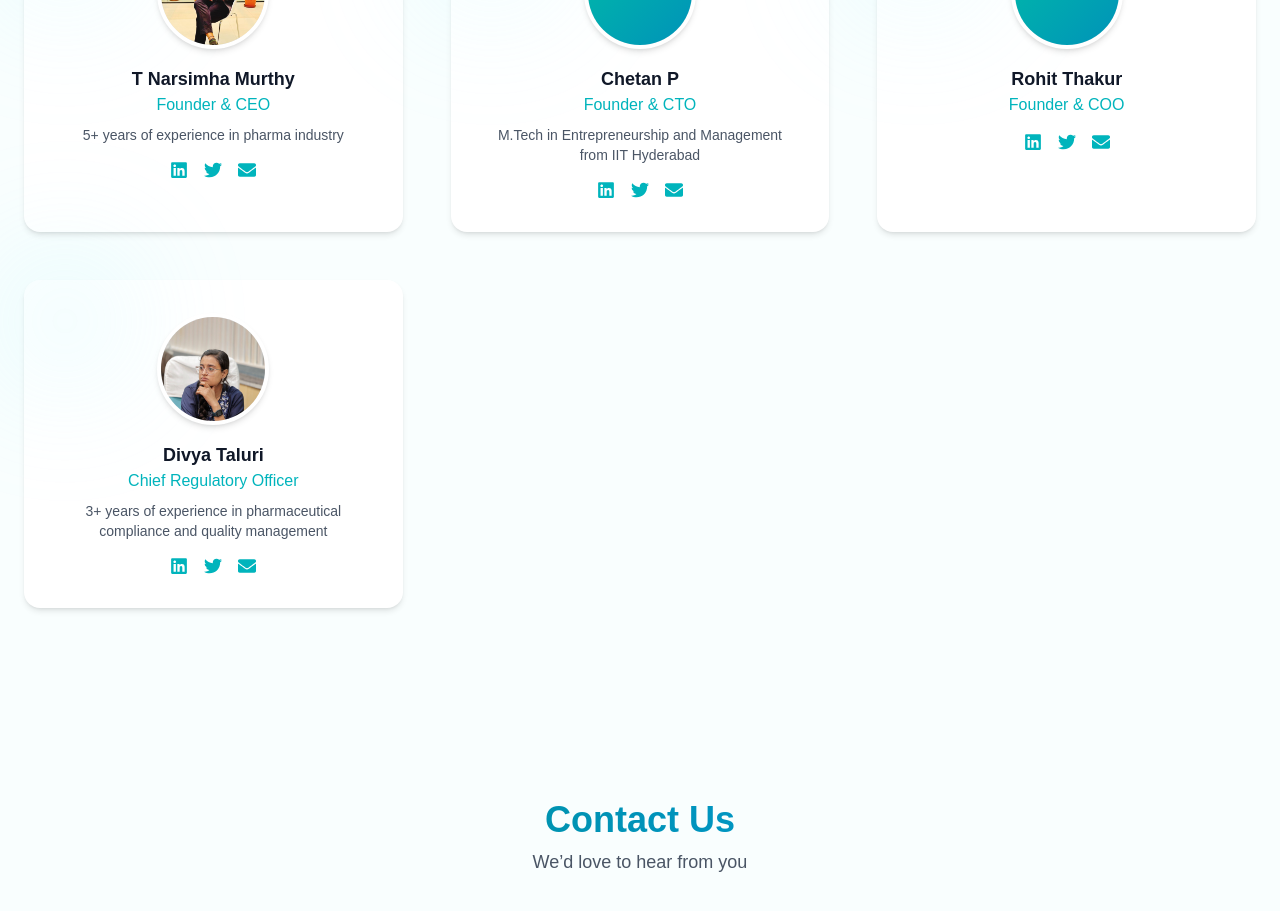
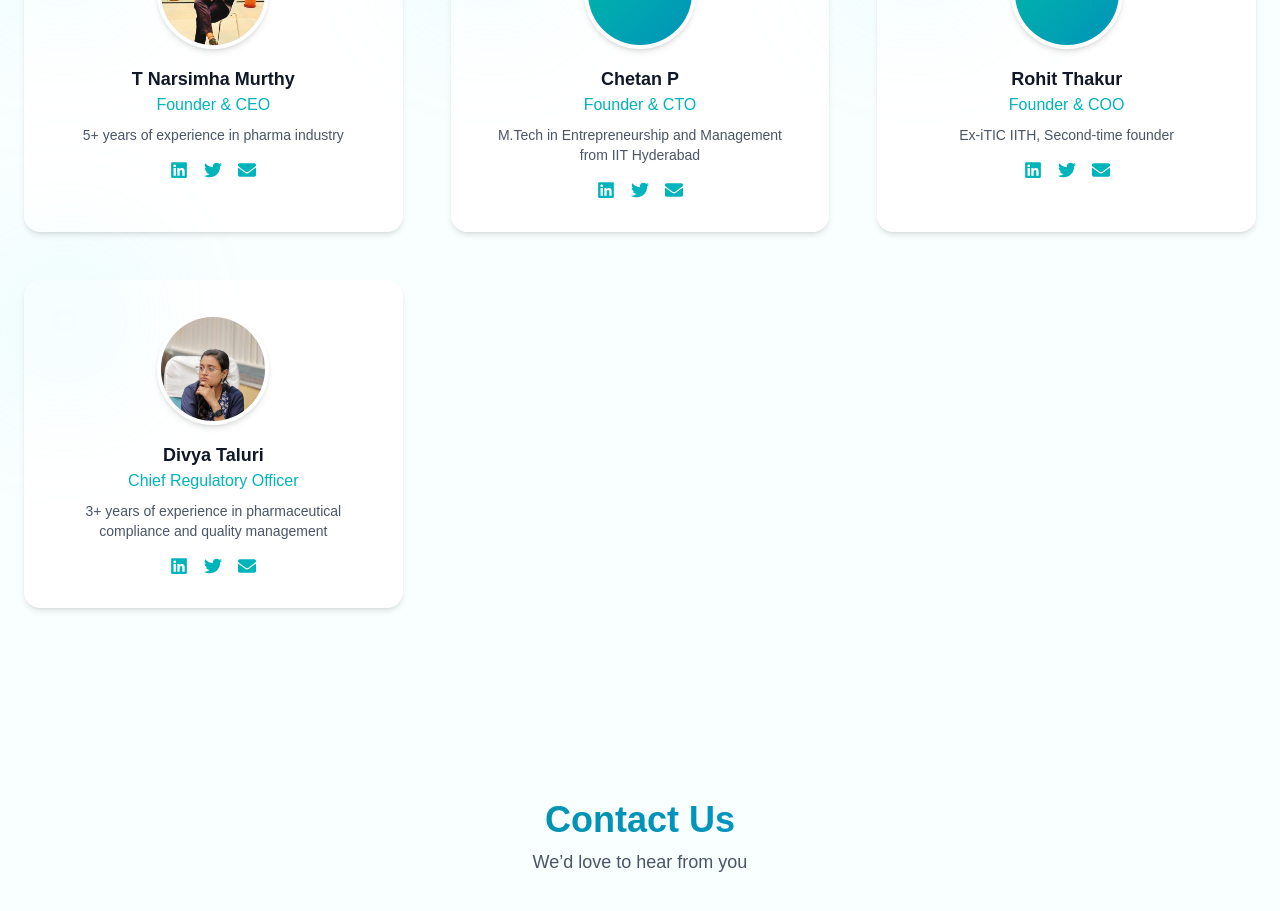
Before and after one commit to Narsimha1729/cmplai-adv, a Next.js app: page / in a window 1280 px wide. Shown: the part 8080-8991 px from the top of the page. Built offline with nearby package versions, Linux system fonts and the light colour scheme.

Commit message:
Update experience description for Rohit Thakur

```diff
--- a/components/Team.jsx
+++ b/components/Team.jsx
@@ -28,7 +28,7 @@ const team = [
     name: 'Rohit Thakur',
     role: 'Founder & COO',
     experience:
-      '',
+      'Ex-iTIC IITH, Second-time founder',
     image: '',
     linkedin: '#',
     twitter: '#',
```
